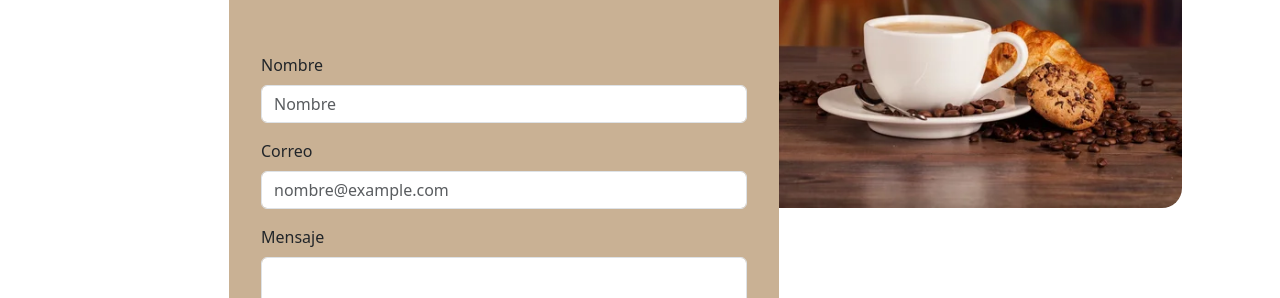
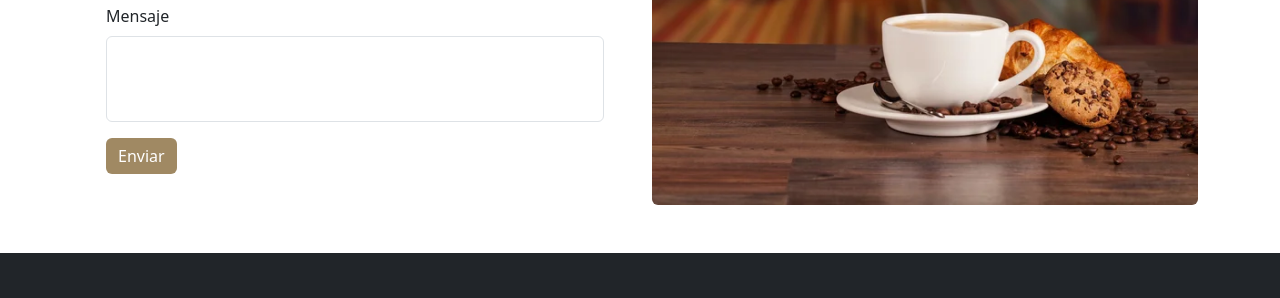
Before and after one commit to DreX9/MarcosCafeteria, a plain HTML site: page contacto.html in a window 1280 px wide. Shown: the part 358-656 px from the top of the page. Drawn offline with nearby package versions, Linux system fonts and the light colour scheme.

Commit message:
Cambios-Contacto-eliminarCss

```diff
--- a/contacto.html
+++ b/contacto.html
@@ -7,7 +7,6 @@
     <link href="https://cdn.jsdelivr.net/npm/bootstrap@5.3.5/dist/css/bootstrap.min.css" rel="stylesheet"
         integrity="sha384-SgOJa3DmI69IUzQ2PVdRZhwQ+dy64/BUtbMJw1MZ8t5HZApcHrRKUc4W0kG879m7" crossorigin="anonymous">
     <link rel="stylesheet" href="https://cdn.jsdelivr.net/npm/bootstrap-icons@1.11.0/font/bootstrap-icons.css">
-    <link rel="stylesheet" href="css/style.css">
     <title>Contactanos</title>
 </head>
 
@@ -92,31 +91,29 @@
           </div>
     </header>
 
-    <main>
+    <main >
         <div class="container">
-            <div class="row py-5 g-3">
-                <div class="col-md-6 first_col">
-                    <h1 class="text-center mt-3">Contactanos </h1>
-                    <form class="p-4 mt-5">
+          <div class="row align-items-center py-5 g-4">
+            <div class="col-lg-6">
+              <h1 class="text-center">Contáctanos</h1>
+              <form class="p-4">
                 <div class="mb-3">
-                            <label for="exampleFormControlInput1" class="form-label">Nombre</label>
-                            <input type="email" class="form-control" id="exampleFormControlInput1" placeholder="Nombre">
+                  <label class="form-label">Nombre</label>
+                  <input type="text" class="form-control" placeholder="Nombre">
                 </div>
                 <div class="mb-3">
-                            <label for="exampleFormControlInput1" class="form-label">Correo</label>
-                            <input type="email" class="form-control" id="exampleFormControlInput1" placeholder="nombre@example.com">
+                  <label class="form-label">Correo</label>
+                  <input type="email" class="form-control" placeholder="nombre@example.com">
                 </div>
                 <div class="mb-3">
-                            <label for="exampleFormControlTextarea1" class="form-label">Mensaje</label>
-                            <textarea class="form-control" style="resize:none;" id="exampleFormControlTextarea1" rows="3"></textarea>
+                  <label class="form-label">Mensaje</label>
+                  <textarea class="form-control" rows="3" style="resize: none;"></textarea>
                 </div>
-                          <div class="mb-3">
-                            <button class="btn btn-primary">Enviar</button>
-                          </div>
+                <button class="btn btn-primary" style="background-color: #A08963; border: #A08963;">Enviar</button>
               </form>
             </div>
-                <div class="col-md-6">
-                    <img src="img/cafeImg.jpg" class="img-fluid">
+            <div class="col-lg-6 text-center">
+              <img src="img/cafeImg.jpg" alt="Café" class="img-fluid rounded">
             </div>
           </div>
         </div>
--- a/css/style.css
+++ /dev/null
@@ -1,25 +0,0 @@
-.first_col{
-    background-color: #C9B194;
-    height: 550px;
-    position: relative;
-    width: 550px;
-    left: 155px;
-    top: 171px;
-    border-radius: 20px;
-}
-.img-fluid{
-    border-radius: 20px;
-}
-.btn-primary{
-    background-color: #A08963;
-    border: #A08963;
-}
-.btn-primary:hover{
-    background-color: black;
-}
-@media only screen and (max-width: 600px ) {
-    .first_col{
-        position: initial;
-        left: 0;
-    }
-}
```
Lines whose indentation alone changed are shown as unchanged.
